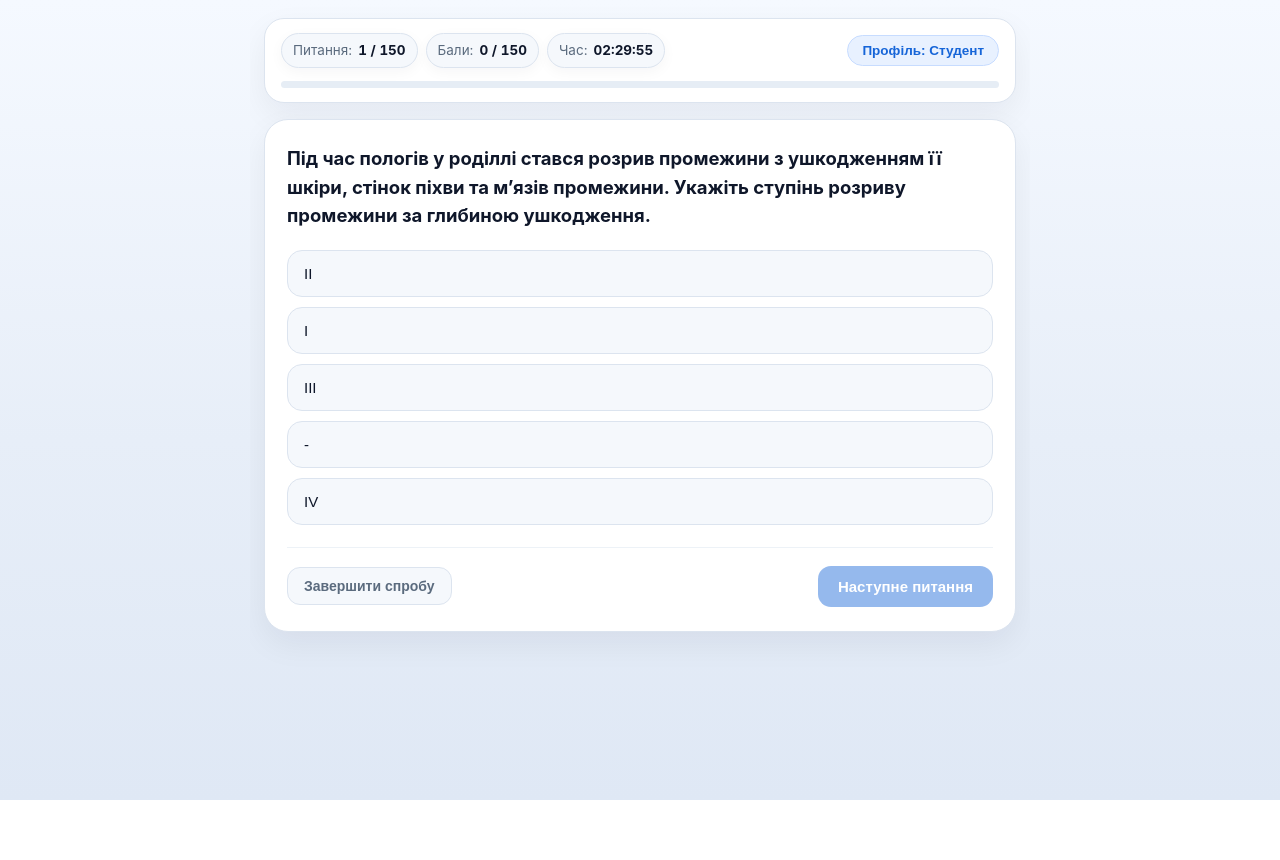
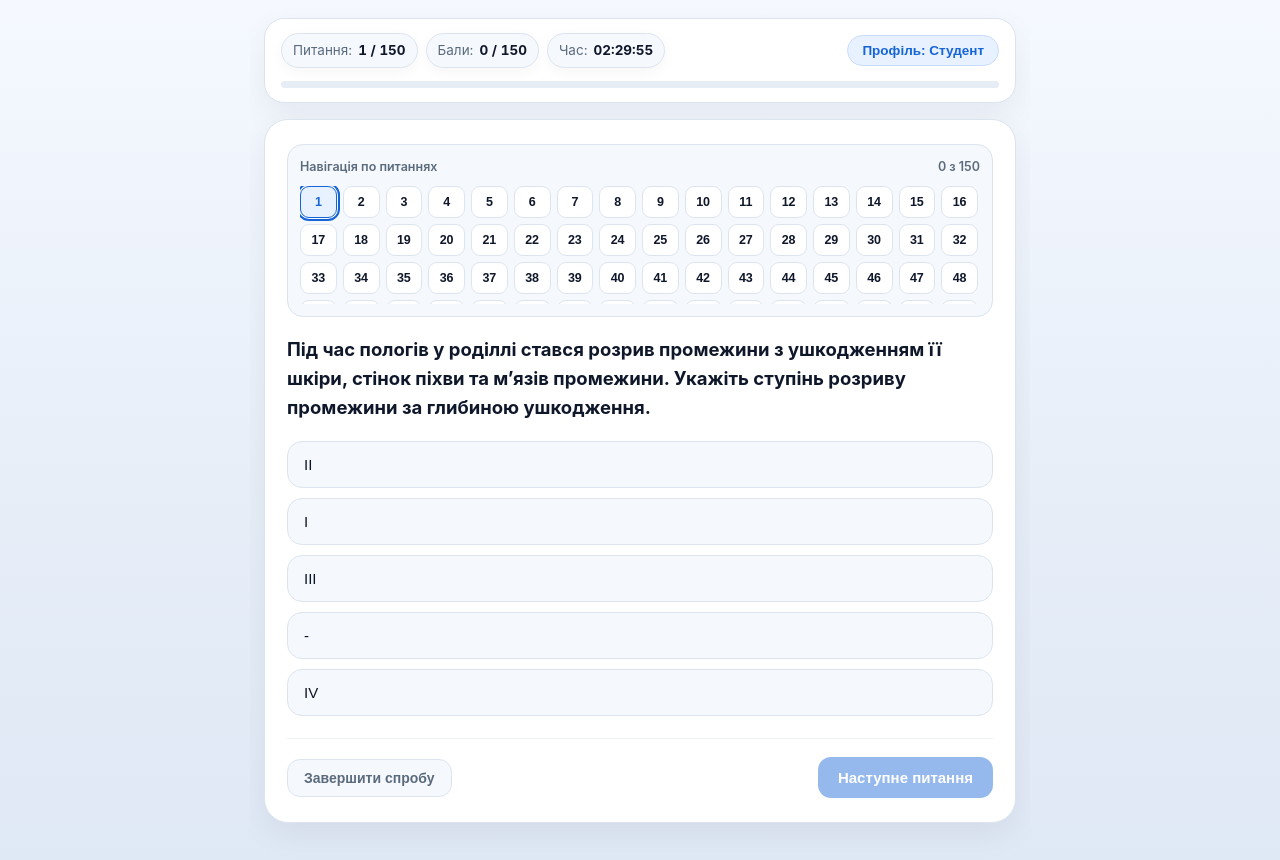
Before and after one commit to ivankoko777/edki-quiz, a plain HTML site: page index.html in a window 1280 px wide. Before the commit the page ends 800 px from the top, so only its background shows below. Drawn offline with Linux system fonts and the light colour scheme; no server answers.

```diff
--- a/index.html
+++ b/index.html
@@ -173,6 +173,85 @@
       box-shadow: var(--shadow);
       overflow-wrap: anywhere;
       word-break: break-word;
+    }
+
+    .nav-panel {
+      margin-bottom: 18px;
+      padding: 12px;
+      background: var(--surface);
+      border: 1px solid var(--border);
+      border-radius: 16px;
+      width: 100%;
+      min-width: 0;
+    }
+
+    .nav-header {
+      display: flex;
+      justify-content: space-between;
+      align-items: center;
+      gap: 8px;
+      margin-bottom: 10px;
+      font-size: 12.5px;
+      color: var(--muted);
+      font-weight: 600;
+    }
+
+    .nav-grid {
+      display: grid;
+      grid-template-columns: repeat(auto-fill, minmax(36px, 1fr));
+      gap: 6px;
+      max-height: 118px;
+      overflow-y: auto;
+      padding-right: 2px;
+    }
+
+    .nav-num-btn {
+      height: 32px;
+      border-radius: 9px;
+      border: 1px solid var(--border);
+      background: var(--card);
+      color: var(--text);
+      font-size: 12.5px;
+      font-weight: 600;
+      cursor: pointer;
+      font-variant-numeric: tabular-nums;
+      transition: transform 0.08s ease, border-color 0.12s ease, background-color 0.12s ease;
+    }
+
+    .nav-num-btn:hover {
+      border-color: var(--accent);
+      background: var(--surface-hover);
+    }
+
+    .nav-num-btn.answered-ok {
+      background: var(--ok-bg);
+      border-color: var(--ok-border);
+      color: var(--ok-text);
+    }
+
+    .nav-num-btn.answered-bad {
+      background: var(--bad-bg);
+      border-color: var(--bad-border);
+      color: var(--bad-text);
+    }
+
+    .nav-num-btn.active {
+      outline: 2px solid var(--accent);
+      outline-offset: 1px;
+      border-color: var(--accent);
+      background: var(--accent-soft);
+      color: var(--accent);
+      font-weight: 700;
+    }
+
+    .nav-num-btn.answered-ok.active {
+      background: #d5f2df;
+      color: var(--ok-text);
+    }
+
+    .nav-num-btn.answered-bad.active {
+      background: #fcdadb;
+      color: var(--bad-text);
     }
 
     .question-text {
@@ -472,6 +551,9 @@
         padding: 18px 14px;
         border-radius: 20px;
       }
+      .nav-grid {
+        grid-template-columns: repeat(auto-fill, minmax(32px, 1fr));
+      }
       .question-text {
         font-size: 17px;
       }
@@ -509,6 +591,14 @@
     </div>
 
     <div class="card" id="quizCard">
+      <div class="nav-panel" id="navPanel">
+        <div class="nav-header">
+          <span>Навігація по питаннях</span>
+          <span id="navAnsweredSummary">0 відповідей</span>
+        </div>
+        <div class="nav-grid" id="navGrid"></div>
+      </div>
+
       <p class="question-text" id="questionText">Завантаження...</p>
       <div class="options" id="optionsBox"></div>
       <div class="feedback" id="feedbackBox"></div>
@@ -586,8 +676,8 @@
     const QUESTIONS_PER_RUN = 150;
     const PASS_PERCENTAGE = 42;
     const DURATION_MS = 2.5 * 60 * 60 * 1000;
-    const CACHE_PREFIX = "edki_tg_state_v2_";
-    const LAST_KEY_STORAGE = "edki_tg_last_key_v2";
+    const CACHE_PREFIX = "edki_tg_state_v3_";
+    const LAST_KEY_STORAGE = "edki_tg_last_key_v3";
 
     if (window.Telegram && window.Telegram.WebApp) {
       window.Telegram.WebApp.ready();
@@ -687,10 +777,10 @@
     };
     let pool = null;
     let attemptQuestions = [];
+    let answersByIndex = {};
     let currentIdx = 0;
     let score = 0;
     let answeredCount = 0;
-    let currentSelection = null;
     let remainingMs = DURATION_MS;
     let lastTickMs = null;
     let timerInterval = null;
@@ -703,6 +793,8 @@
     const timerPillEl = document.getElementById("timerPill");
     const timerCounterEl = document.getElementById("timerCounter");
     const progressBarEl = document.getElementById("progressBar");
+    const navGridEl = document.getElementById("navGrid");
+    const navAnsweredSummaryEl = document.getElementById("navAnsweredSummary");
     const questionTextEl = document.getElementById("questionText");
     const optionsBoxEl = document.getElementById("optionsBox");
     const feedbackBoxEl = document.getElementById("feedbackBox");
@@ -722,14 +814,27 @@
     const clearHistoryBtnEl = document.getElementById("clearHistoryBtn");
     const syncStatusTextEl = document.getElementById("syncStatusText");
 
+    function recalculateScoreFromAnswers() {
+      let correctTotal = 0;
+      let countTotal = 0;
+      Object.values(answersByIndex).forEach((entry) => {
+        if (entry && typeof entry === "object") {
+          countTotal += 1;
+          if (entry.isCorrect) correctTotal += 1;
+        }
+      });
+      answeredCount = countTotal;
+      score = correctTotal;
+    }
+
     function buildSessionSnapshot() {
       if (attemptSaved || attemptQuestions.length === 0) return null;
       return {
         attemptQuestions,
+        answersByIndex,
         currentIdx,
         score,
         answeredCount,
-        currentSelection,
         remainingMs: Math.max(0, Math.round(remainingMs)),
       };
     }
@@ -962,6 +1067,36 @@
       }
     }
 
+    function renderQuestionNav() {
+      const total = attemptQuestions.length;
+      navAnsweredSummaryEl.textContent = `${answeredCount} з ${total}`;
+      navGridEl.innerHTML = "";
+
+      for (let i = 0; i < total; i++) {
+        const btn = document.createElement("button");
+        btn.type = "button";
+        btn.className = "nav-num-btn";
+        btn.textContent = String(i + 1);
+
+        const ans = answersByIndex[i];
+        if (ans && typeof ans === "object") {
+          btn.classList.add(ans.isCorrect ? "answered-ok" : "answered-bad");
+        }
+        if (i === currentIdx) {
+          btn.classList.add("active");
+        }
+
+        btn.addEventListener("click", () => {
+          if (i === currentIdx || attemptSaved) return;
+          currentIdx = i;
+          syncProgress();
+          renderQuestion();
+        });
+
+        navGridEl.appendChild(btn);
+      }
+    }
+
     function updateTopBar() {
       const total = attemptQuestions.length;
       const shownNum = total > 0 ? Math.min(currentIdx + 1, total) : 0;
@@ -970,11 +1105,12 @@
       topProfileNameEl.textContent = profile.name;
       const progressPercent = total > 0 ? (answeredCount / total) * 100 : 0;
       progressBarEl.style.width = `${progressPercent}%`;
+      renderQuestionNav();
     }
 
-    function applyFeedbackState(q) {
+    function applyFeedbackState(q, selection) {
       const allButtons = optionsBoxEl.querySelectorAll(".option-btn");
-      if (!currentSelection) {
+      if (!selection) {
         feedbackBoxEl.className = "feedback";
         feedbackBoxEl.textContent = "";
         nextBtnEl.disabled = true;
@@ -983,7 +1119,7 @@
 
       allButtons.forEach((b) => { b.disabled = true; });
 
-      const { selectedIdx, isCorrect } = currentSelection;
+      const { selectedIdx, isCorrect } = selection;
       if (isCorrect) {
         if (allButtons[selectedIdx]) allButtons[selectedIdx].classList.add("correct");
         feedbackBoxEl.className = "feedback ok";
@@ -1005,6 +1141,7 @@
         return;
       }
 
+      const existingSelection = answersByIndex[currentIdx] || null;
       nextBtnEl.textContent = currentIdx === attemptQuestions.length - 1 ? "Завершити тест" : "Наступне питання";
       questionTextEl.textContent = q.question;
       optionsBoxEl.innerHTML = "";
@@ -1018,20 +1155,19 @@
         optionsBoxEl.appendChild(btn);
       });
 
-      applyFeedbackState(q);
+      applyFeedbackState(q, existingSelection);
       updateTopBar();
     }
 
     function handleAnswer(selectedIdx) {
-      if (currentSelection || attemptSaved) return;
+      if (answersByIndex[currentIdx] || attemptSaved) return;
       const q = attemptQuestions[currentIdx];
       const isCorrect = selectedIdx === q.correctIndex;
 
-      answeredCount += 1;
-      if (isCorrect) score += 1;
-      currentSelection = { selectedIdx, isCorrect };
+      answersByIndex[currentIdx] = { selectedIdx, isCorrect };
+      recalculateScoreFromAnswers();
 
-      applyFeedbackState(q);
+      applyFeedbackState(q, answersByIndex[currentIdx]);
       updateTopBar();
       syncProgress();
     }
@@ -1042,6 +1178,7 @@
       profileCardEl.style.display = "none";
       resultCardEl.style.display = "block";
 
+      recalculateScoreFromAnswers();
       const fullRunTotal = attemptQuestions.length;
       const completedFullRun = fullRunTotal > 0 && answeredCount >= fullRunTotal;
       const denominator = completedFullRun ? fullRunTotal : Math.max(1, answeredCount);
@@ -1081,16 +1218,17 @@
       }
 
       attemptQuestions = [];
+      answersByIndex = {};
       syncProgress(true);
     }
 
     function startAttempt() {
       if (!pool) return;
       attemptQuestions = pool.nextAttempt(QUESTIONS_PER_RUN);
+      answersByIndex = {};
       currentIdx = 0;
       score = 0;
       answeredCount = 0;
-      currentSelection = null;
       attemptSaved = false;
       remainingMs = DURATION_MS;
       progressBarEl.style.width = "0%";
@@ -1106,10 +1244,11 @@
 
     function resumeAttempt(savedSession) {
       attemptQuestions = savedSession.attemptQuestions;
+      answersByIndex = savedSession.answersByIndex && typeof savedSession.answersByIndex === "object"
+        ? { ...savedSession.answersByIndex }
+        : {};
+      recalculateScoreFromAnswers();
       currentIdx = Math.min(Math.max(0, Number(savedSession.currentIdx) || 0), attemptQuestions.length - 1);
-      score = Number(savedSession.score) || 0;
-      answeredCount = Number(savedSession.answeredCount) || 0;
-      currentSelection = savedSession.currentSelection || null;
       remainingMs = Math.max(0, Number(savedSession.remainingMs) || DURATION_MS);
       attemptSaved = false;
 
@@ -1163,13 +1302,12 @@
     }
 
     nextBtnEl.addEventListener("click", () => {
-      if (!currentSelection) return;
+      if (!answersByIndex[currentIdx]) return;
       if (currentIdx + 1 >= attemptQuestions.length) {
         showSummary("completed");
         return;
       }
       currentIdx += 1;
-      currentSelection = null;
       syncProgress();
       renderQuestion();
     });
```
